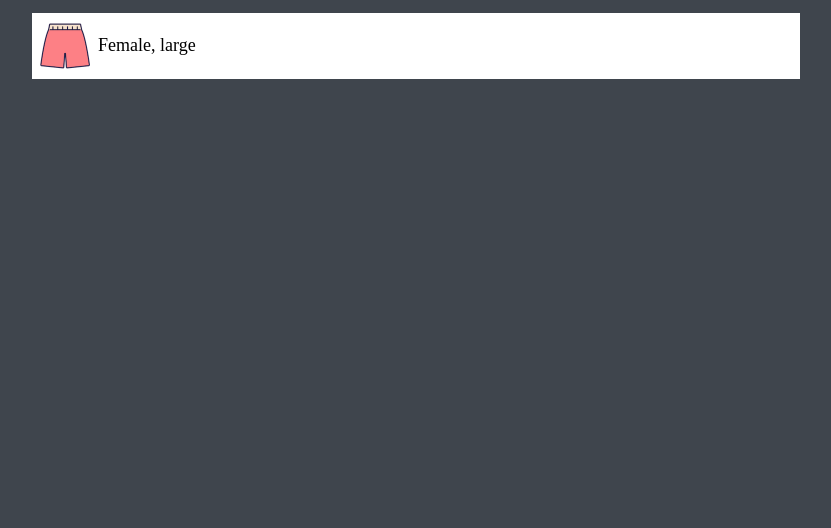
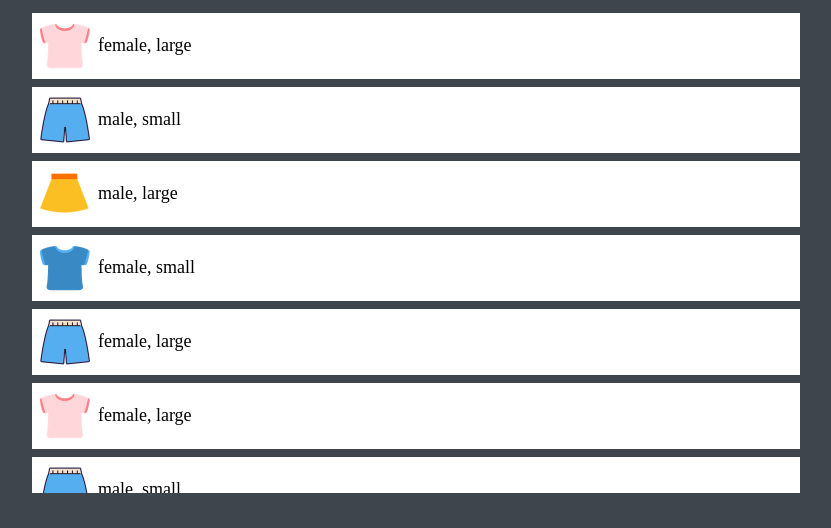
Before and after one commit to jinkwon714/mini-shopping, a plain HTML site: page index.html in a window 1280 px wide. Shown: the part 230-758 px from the top of the page, without its empty margins (224-1055 px from the left). Drawn offline with Linux system fonts and the light colour scheme.

Commit message:
Declare displayItems function

```diff
--- a/data/data.json
+++ b/data/data.json
@@ -0,0 +1,74 @@
+{
+  "items": [
+    {
+      "type": "tshirt",
+      "gender": "female",
+      "size": "large",
+      "color": "pink",
+      "image": "../img/pink_t.png"
+    },
+    {
+      "type": "pants",
+      "gender": "male",
+      "size": "small",
+      "color": "blue",
+      "image": "../img/blue_p.png"
+    },
+    {
+      "type": "skirt",
+      "gender": "male",
+      "size": "large",
+      "color": "yellow",
+      "image": "../img/yellow_s.png"
+    },
+    {
+      "type": "tshirt",
+      "gender": "female",
+      "size": "small",
+      "color": "blue",
+      "image": "../img/blue_t.png"
+    },
+    {
+      "type": "pants",
+      "gender": "female",
+      "size": "large",
+      "color": "blue",
+      "image": "../img/blue_p.png"
+    },
+    {
+      "type": "tshirt",
+      "gender": "female",
+      "size": "large",
+      "color": "pink",
+      "image": "../img/pink_t.png"
+    },
+    {
+      "type": "pants",
+      "gender": "male",
+      "size": "small",
+      "color": "blue",
+      "image": "../img/blue_p.png"
+    },
+    {
+      "type": "skirt",
+      "gender": "male",
+      "size": "large",
+      "color": "yellow",
+      "image": "../img/yellow_s.png"
+    },
+    {
+      "type": "tshirt",
+      "gender": "female",
+      "size": "small",
+      "color": "blue",
+      "image": "../img/blue_t.png"
+    },
+    {
+      "type": "pants",
+      "gender": "female",
+      "size": "large",
+      "color": "blue",
+      "image": "../img/blue_p.png"
+    }
+  ]
+}
--- a/index.html
+++ b/index.html
@@ -30,11 +30,6 @@
     </section>
 
     <!--items-->
-    <ul class="items">
-      <li class="item">
-        <img src="/img/pink_p.png" alt="pants" class="item__thumbnail" />
-        <span class="item__description">Female, large</span>
-      </li>
-    </ul>
+    <ul class="items"></ul>
   </body>
 </html>
--- a/src/main.js
+++ b/src/main.js
@@ -0,0 +1,47 @@
+// 6. loadItems function 만들기
+// Fetch the items from the JSON file
+function loadItems() {
+  // data를 받아올 간단한 방법은 fetch를 활용
+  return (
+    fetch("data/data.json") // fetch가 성공적으로 데이터를 가져오면 response라는 object를 전달한다.
+      // response.json() => data.json에서 받아온 response object이 있는 json이라는 api를 활용하여 response body를 json의 object로 변환 (쉽게 말해 response를 JSON으로 변환)
+      .then((response) => response.json())
+      // json안에 있는 items로 최종변화값 불러오는것으로 마무리!
+      .then((json) => json.items)
+  );
+}
+
+// 함수는 items라는 인자를 받아와서 html요소로 변환해서 페이지에 표기가 되게 만들면 된다.
+// Update the list with the given items
+function displayItems(items) {
+  // 부모 컨테이너안에 데이터를 추가해야한다. 컨테이너 요소 먼저 정의
+  const container = document.querySelector(".items");
+  container.innerHTML = items.map((item) => createHTMLString(item)).join("");
+}
+
+// Create HTML list item from the given data item
+function createHTMLString(item) {
+  return `
+  <li class="item">
+    <img src="${item.image}" alt="${item.type}" class="item__thumbnail" />
+    <span class="item__description">${item.gender}, ${item.size}</span>
+  </li>
+  `;
+}
+
+// 0. 이런식으로 크게 전략을 설정해두고 시작해야한다.
+// 1. data.json에 있는 데이터를 읽어와서 아이템을 전달할 함수를 만들고
+// data.json을 불러올때 시간이 걸리니깐 promise를 활용
+
+// Main
+loadItems()
+  // 2. data.json을 성공적으로 받아오면
+  .then((items) => {
+    console.log(items);
+    // 4. displayItems라는 함수를 이용해서 items를 web items창에 보여줄 함수를 만들고
+    displayItems(items);
+    //5. items를 받아왔을때 버튼을 클릭할 경우 filtering을 할때 사용할 함수를 만들어놓고
+    setEventListenrs(items);
+  })
+  // 3. data.json을 못가져오는 경우
+  .catch(console.log);
```
